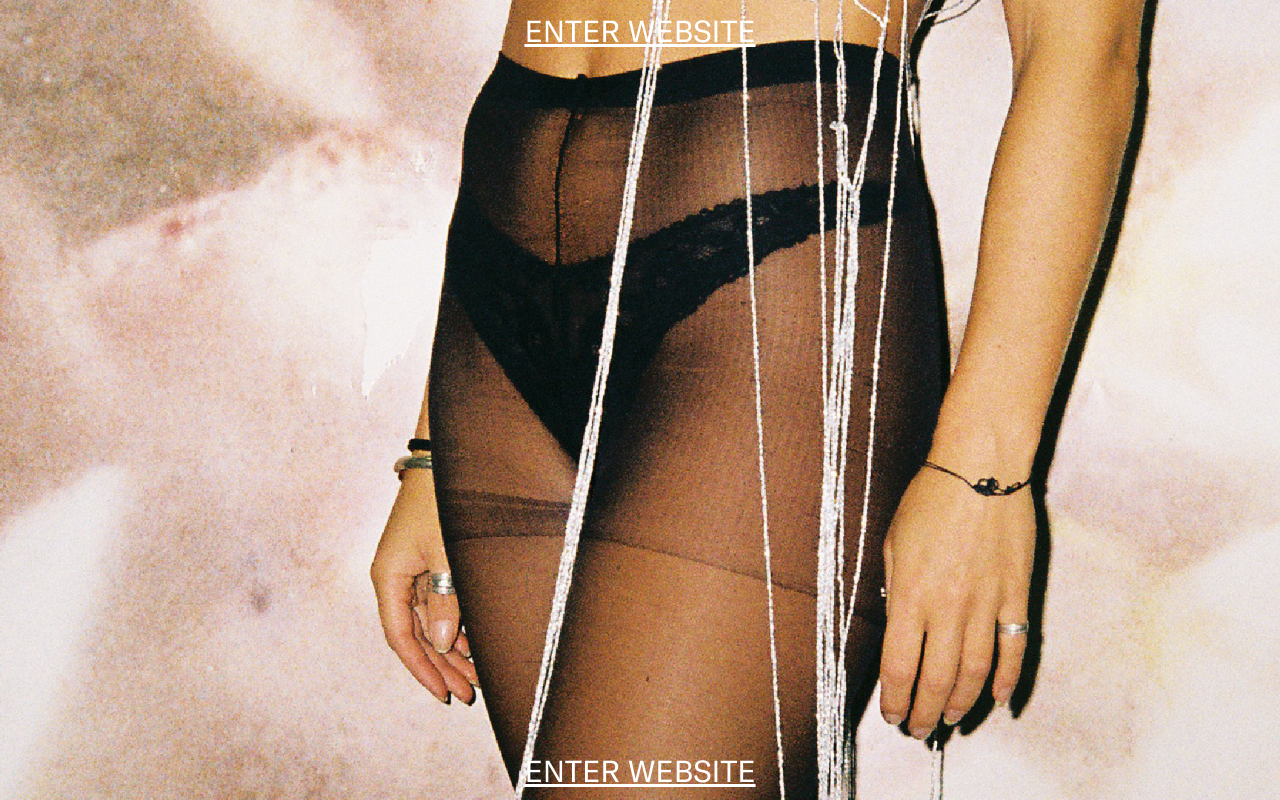
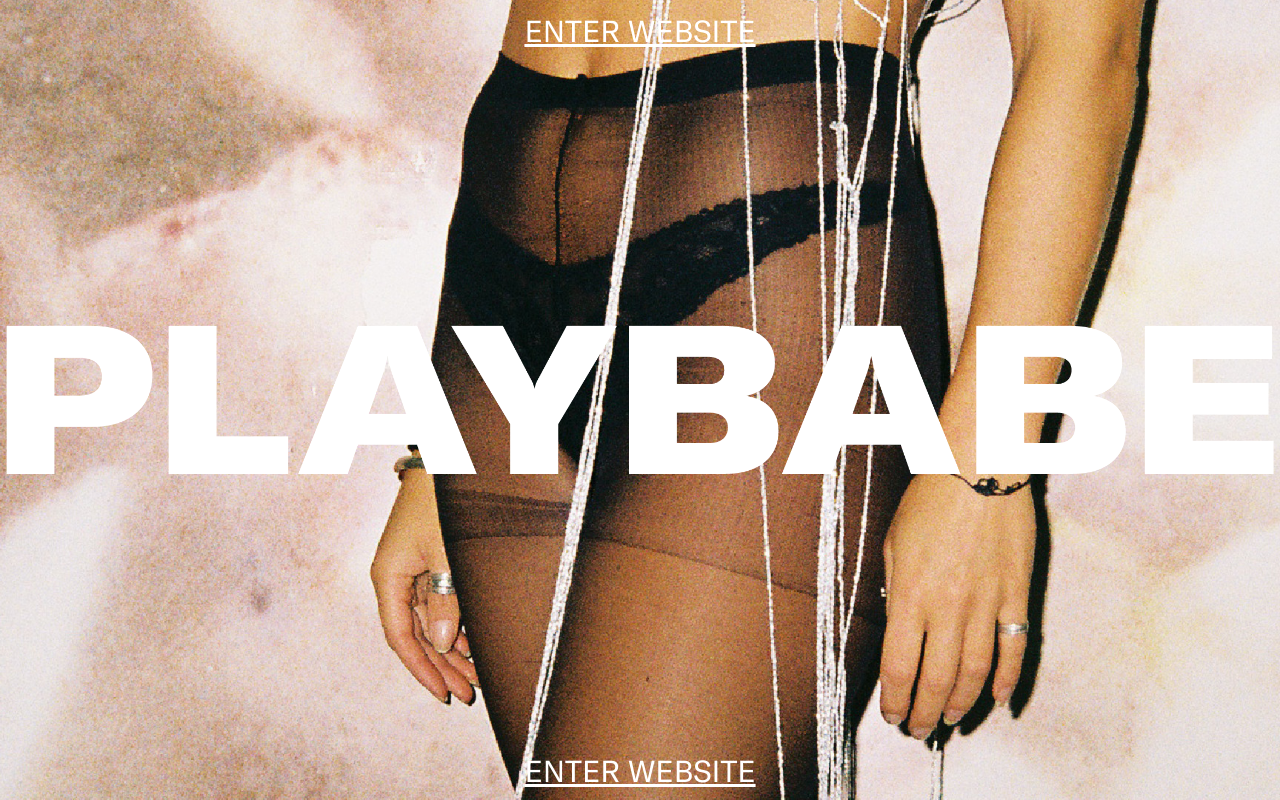
Before and after one commit to alexandre-roux/playbabe, a React (Create React App) app: page / in a window 1280 px wide. Built offline with nearby package versions, Linux system fonts and the light colour scheme.

Commit message:
Small bug fix on logo on mainpage

```diff
--- a/src/containers/Home/index.js
+++ b/src/containers/Home/index.js
@@ -62,7 +62,7 @@ const Home = () => {
       >
         ENTER WEBSITE
       </h1>
-      <images
+      <img
         onMouseOver={handleMouseOver}
         onMouseOut={handleMouseOut}
         src={isHovering ? "/images/logo-red.png" : "/images/logo-white.png"}
```
